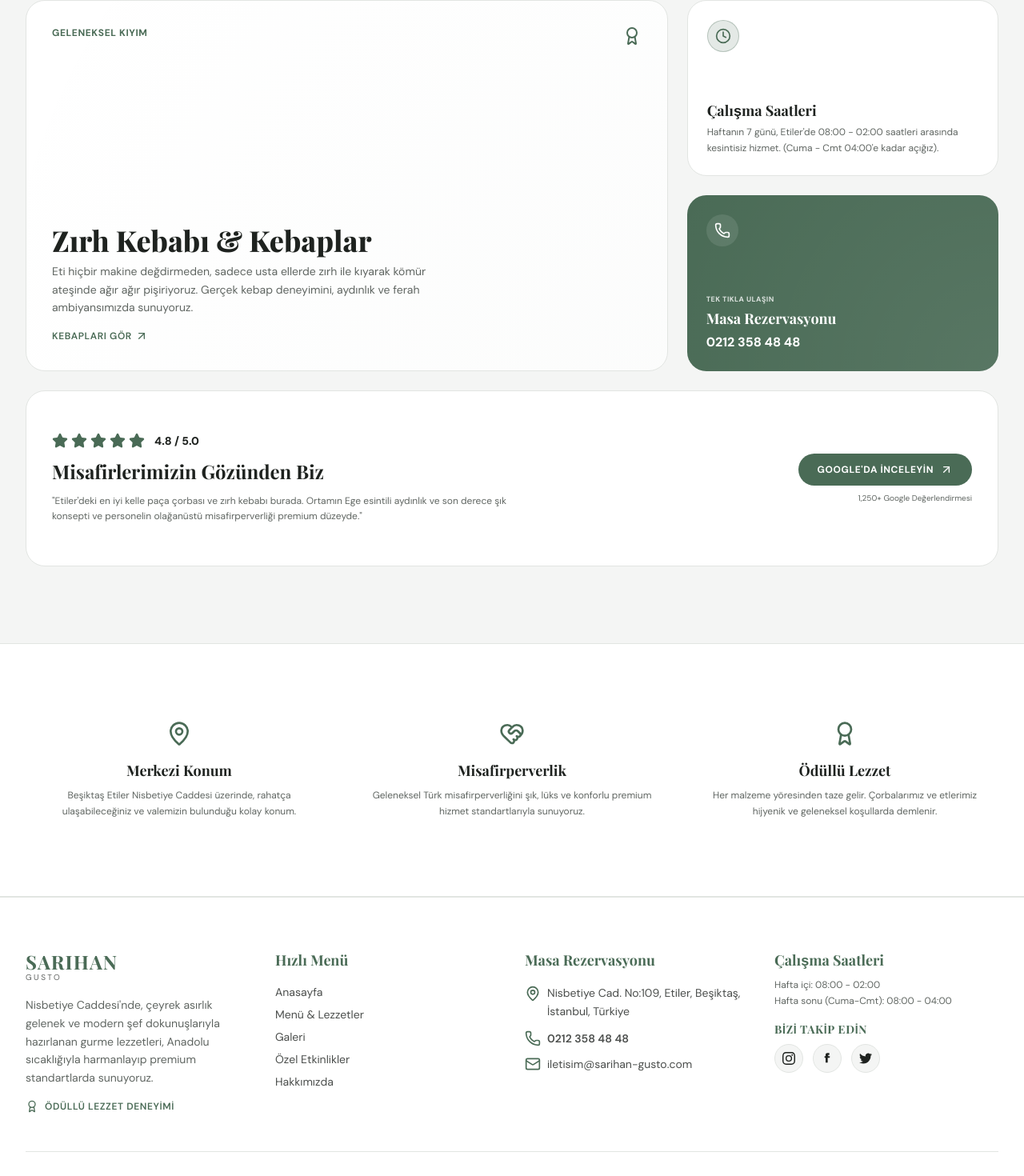
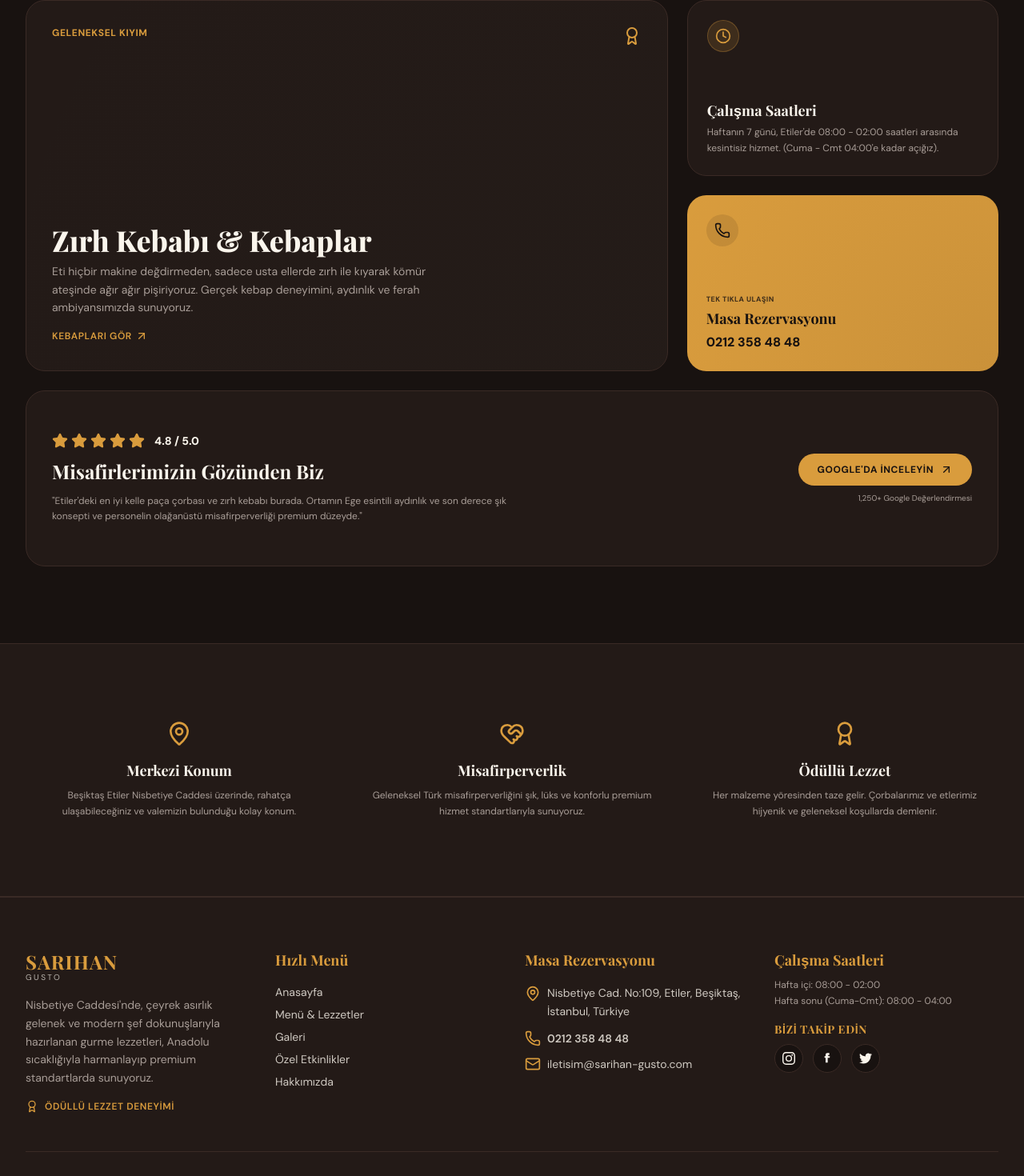
Before and after one commit to gunesmyasin60-debug/sarihan-gusto, a Next.js app: page / in a window 1280 px wide. Shown: the part 1121-2591 px from the top of the page at 80% size. Built offline with nearby package versions, Linux system fonts and the light colour scheme; a web font is replaced by a local one.

Commit message:
feat: complete ultimate Mahogany & Gold premium redesign across all pages

```diff
--- a/src/app/galeri/page.tsx
+++ b/src/app/galeri/page.tsx
@@ -111,7 +111,7 @@ export default function GalleryPage() {
                   aria-selected={isActive}
                   className={`px-5 py-2 rounded-full text-xs font-semibold uppercase tracking-wider whitespace-nowrap transition-all duration-300 cursor-pointer focus:outline-none ${
                     isActive
-                      ? "bg-accent text-white shadow-lg shadow-accent/15"
+                      ? "bg-accent text-wood-dark shadow-lg shadow-accent/15"
                       : "bg-card border border-card-border text-foreground hover:border-accent hover:text-accent"
                   }`}
                 >
@@ -166,7 +166,7 @@ export default function GalleryPage() {
                 initial={{ opacity: 0 }}
                 animate={{ opacity: 1 }}
                 exit={{ opacity: 0 }}
-                className="fixed inset-0 z-50 bg-[#1E221F]/95 backdrop-blur-md flex flex-col items-center justify-center p-4 md:p-10"
+                className="fixed inset-0 z-50 bg-[#181210]/95 backdrop-blur-md flex flex-col items-center justify-center p-4 md:p-10"
                 role="dialog"
                 aria-modal="true"
                 aria-label="Görsel Detay Ekranı"
--- a/src/app/globals.css
+++ b/src/app/globals.css
@@ -1,17 +1,17 @@
 @import "tailwindcss";
 
 @theme {
-  /* Renk Paleti - Ege Keteni & Adaçayı (Göz Dostu Açık Tema) */
-  --color-brand-gold: #5E7A68;
-  --color-brand-gold-hover: #4D6456;
+  /* Renk Paleti - Koyu Maun & Bal Altını (Premium Mahogany & Gold) */
+  --color-brand-gold: #D99C3D;
+  --color-brand-gold-hover: #C28B32;
 
-  --color-wood-dark: #292C2A;
-  --color-wood-light: #3D423F;
-  --color-wood-amber: #505652;
+  --color-wood-dark: #181210;
+  --color-wood-light: #231A17;
+  --color-wood-amber: #3A2A25;
 
-  --color-stone-light: #F6F6F4;
-  --color-stone-cream: #FFFFFF;
-  --color-stone-dark: #E1E4DF;
+  --color-stone-light: #181210;
+  --color-stone-cream: #231A17;
+  --color-stone-dark: #3A2A25;
 
   /* Fontlar */
   --font-serif: var(--font-playfair), serif;
@@ -23,23 +23,23 @@
 
 /* Light / Dark Mode CSS Değişkenleri */
 :root {
-  --background: #F4F5F4;
-  --foreground: #1E221F;
-  --card-bg: #FFFFFF;
-  --card-border: #E2E5E2;
-  --accent: #4A6B56;
-  --muted: #606662;
-  --input-bg: #FFFFFF;
+  --background: #181210;
+  --foreground: #FAF5EC;
+  --card-bg: #231A17;
+  --card-border: #3A2A25;
+  --accent: #D99C3D;
+  --muted: #A89D97;
+  --input-bg: #1E1614;
 }
 
 .dark {
-  --background: #222623;
-  --foreground: #E4E7E4;
-  --card-bg: #2B302C;
-  --card-border: #3A403C;
-  --accent: #8FAF6C;
-  --muted: #8A918C;
-  --input-bg: #2B302C;
+  --background: #110C0B;
+  --foreground: #EDE8DF;
+  --card-bg: #1B1210;
+  --card-border: #2B1D1A;
+  --accent: #E2C569;
+  --muted: #968D88;
+  --input-bg: #1A110E;
 }
 
 @theme inline {
--- a/src/app/hakkimizda/page.tsx
+++ b/src/app/hakkimizda/page.tsx
@@ -94,7 +94,7 @@ export default function AboutPage() {
               <div className="relative z-10 pt-2">
                 <Link
                   href="/rezervasyon"
-                  className="inline-flex items-center space-x-2 bg-wood-dark text-stone-light px-8 py-3.5 rounded-full text-xs font-bold uppercase tracking-wider hover:scale-105 transition-all duration-300 shadow-xl shadow-wood-dark/25"
+                  className="inline-flex items-center space-x-2 bg-wood-dark text-foreground px-8 py-3.5 rounded-full text-xs font-bold uppercase tracking-wider hover:scale-105 transition-all duration-300 shadow-xl shadow-wood-dark/25"
                 >
                   <span>Masa Ayır</span>
                   <ArrowRight className="w-4 h-4 text-accent" />
--- a/src/app/menu/page.tsx
+++ b/src/app/menu/page.tsx
@@ -106,7 +106,7 @@ export default function MenuPage() {
                       aria-selected={isActive}
                       className={`px-5 py-2.5 rounded-full text-xs font-semibold uppercase tracking-wider whitespace-nowrap transition-all duration-300 cursor-pointer ${
                         isActive
-                          ? "bg-accent text-white shadow-lg shadow-accent/15"
+                          ? "bg-accent text-wood-dark shadow-lg shadow-accent/15"
                           : "bg-card border border-card-border text-foreground hover:border-accent hover:text-accent"
                       }`}
                     >
@@ -209,7 +209,7 @@ export default function MenuPage() {
                       </span>
                       <Link
                         href="/rezervasyon"
-                        className="px-4 py-2 rounded-full text-xs font-bold uppercase tracking-wider bg-accent text-white hover:bg-brand-gold-hover hover:scale-102 transition-all duration-300 focus:outline-none"
+                        className="px-4 py-2 rounded-full text-xs font-bold uppercase tracking-wider bg-accent text-wood-dark hover:bg-brand-gold-hover hover:scale-102 transition-all duration-300 focus:outline-none"
                       >
                         Masa Ayır
                       </Link>
--- a/src/app/page.tsx
+++ b/src/app/page.tsx
@@ -71,9 +71,9 @@ export default function HomePage() {
           className="relative min-h-[90vh] flex items-center bg-background overflow-hidden"
           aria-label="Sarıhan Gusto Karşılama Alanı"
         >
-          {/* Soyut Anadolu Güneşi Desenli Arka Plan Katmanı (Adaçayı Rengi) */}
-          <div className="absolute inset-0 bg-[radial-gradient(circle_at_bottom_right,rgba(74,107,86,0.06),transparent_60%)] z-1" />
-          <div className="absolute inset-0 bg-[linear-gradient(to_bottom,rgba(244,245,244,0.1),rgba(244,245,244,0.3))] z-1" />
+          {/* Soyut Anadolu Güneşi Desenli Arka Plan Katmanı (Bal Altını Rengi) */}
+          <div className="absolute inset-0 bg-[radial-gradient(circle_at_bottom_right,rgba(217,156,61,0.15),transparent_60%)] z-1" />
+          <div className="absolute inset-0 bg-[linear-gradient(to_bottom,rgba(24,18,16,0.3),rgba(24,18,16,0.9))] z-1" />
 
           <div className="max-w-7xl mx-auto px-4 sm:px-6 lg:px-8 relative z-10 py-24 md:py-32 grid grid-cols-1 lg:grid-cols-2 gap-12 items-center">
             {/* Sol: Metin İçeriği */}
@@ -92,7 +92,7 @@ export default function HomePage() {
               <div className="flex flex-col sm:flex-row items-stretch sm:items-center gap-4 pt-4">
                 <Link
                   href="/rezervasyon"
-                  className="px-8 py-3.5 rounded-full text-sm font-semibold uppercase tracking-wider bg-accent text-white hover:bg-brand-gold-hover hover:scale-[1.02] shadow-lg shadow-accent/15 transition-all duration-300 text-center cursor-pointer"
+                  className="px-8 py-3.5 rounded-full text-sm font-semibold uppercase tracking-wider bg-accent text-wood-dark hover:bg-brand-gold-hover hover:scale-[1.02] shadow-lg shadow-accent/15 transition-all duration-300 text-center cursor-pointer"
                   aria-label="Hızlı rezervasyon yapın"
                 >
                   Masa Ayır
@@ -186,14 +186,14 @@ export default function HomePage() {
               </div>
 
               {/* Kart 3: Telefon & Rezervasyon İletişim (Adaçayı Yeşili ve Beyaz Yazı ile Premium Uyum) */}
-              <div className="rounded-3xl bg-accent text-white p-6 flex flex-col justify-between text-left premium-hover relative overflow-hidden">
-                <div className="absolute inset-0 bg-[radial-gradient(circle_at_bottom_right,rgba(255,255,255,0.08),transparent)]" />
-                <div className="w-10 h-10 rounded-full bg-white/10 flex items-center justify-center text-white">
+              <div className="rounded-3xl bg-accent text-wood-dark p-6 flex flex-col justify-between text-left premium-hover relative overflow-hidden">
+                <div className="absolute inset-0 bg-[radial-gradient(circle_at_bottom_right,rgba(24,18,16,0.08),transparent)]" />
+                <div className="w-10 h-10 rounded-full bg-wood-dark/10 flex items-center justify-center text-wood-dark">
                   <Phone className="w-5 h-5" />
                 </div>
                 <div className="space-y-1 relative z-10">
-                  <span className="text-[9px] uppercase tracking-wider font-bold text-white/80">Tek Tıkla Ulaşın</span>
-                  <h3 className="font-serif text-lg font-bold text-white">Masa Rezervasyonu</h3>
+                  <span className="text-[9px] uppercase tracking-wider font-bold text-wood-dark/80">Tek Tıkla Ulaşın</span>
+                  <h3 className="font-serif text-lg font-bold text-wood-dark">Masa Rezervasyonu</h3>
                   <a
                     href={`tel:${RESTORAN_BILGILERI.phoneRaw}`}
                     className="text-base font-extrabold block hover:underline"
@@ -223,11 +223,11 @@ export default function HomePage() {
                     href={RESTORAN_BILGILERI.mapsLink}
                     target="_blank"
                     rel="noopener noreferrer"
-                    className="inline-flex items-center space-x-2 bg-accent text-white px-6 py-3 rounded-full text-xs font-bold uppercase tracking-wider hover:bg-brand-gold-hover hover:scale-105 transition-all duration-300 focus:outline-none cursor-pointer"
+                    className="inline-flex items-center space-x-2 bg-accent text-wood-dark px-6 py-3 rounded-full text-xs font-bold uppercase tracking-wider hover:bg-brand-gold-hover hover:scale-105 transition-all duration-300 focus:outline-none cursor-pointer"
                     aria-label="Google Haritalar'da tüm yorumları gör"
                   >
                     <span>Google'da İnceleyin</span>
-                    <ArrowUpRight className="w-4 h-4 text-white" />
+                    <ArrowUpRight className="w-4 h-4 text-wood-dark" />
                   </a>
                   <span className="text-[10px] text-muted mt-2">1,250+ Google Değerlendirmesi</span>
                 </div>
--- a/src/app/rezervasyon/page.tsx
+++ b/src/app/rezervasyon/page.tsx
@@ -149,7 +149,7 @@ export default function ReservationPage() {
                     </button>
                     <a
                       href={`tel:${RESTORAN_BILGILERI.phoneRaw}`}
-                      className="px-6 py-2.5 rounded-full text-xs font-bold uppercase tracking-wider bg-accent text-white hover:bg-brand-gold-hover"
+                      className="px-6 py-2.5 rounded-full text-xs font-bold uppercase tracking-wider bg-accent text-wood-dark hover:bg-brand-gold-hover"
                     >
                       Bizi Arayın
                     </a>
@@ -357,7 +357,7 @@ export default function ReservationPage() {
                 <button
                   type="submit"
                   disabled={submitStatus.status === "loading"}
-                  className="w-full px-8 py-4 bg-accent text-white hover:bg-brand-gold-hover hover:scale-[1.01] rounded-xl text-sm font-semibold uppercase tracking-wider transition-all duration-300 shadow-lg shadow-accent/15 cursor-pointer flex items-center justify-center space-x-2 focus:outline-none"
+                  className="w-full px-8 py-4 bg-accent text-wood-dark hover:bg-brand-gold-hover hover:scale-[1.01] rounded-xl text-sm font-semibold uppercase tracking-wider transition-all duration-300 shadow-lg shadow-accent/15 cursor-pointer flex items-center justify-center space-x-2 focus:outline-none"
                 >
                   {submitStatus.status === "loading" ? (
                     <>
--- a/src/components/ui/Button.tsx
+++ b/src/components/ui/Button.tsx
@@ -22,7 +22,7 @@ export default function Button({
     "inline-flex items-center justify-center font-medium rounded-full cursor-pointer transition-all duration-300 focus:outline-none focus:ring-2 focus:ring-accent focus:ring-offset-2 disabled:opacity-50 disabled:cursor-not-allowed";
 
   const variants = {
-    solid: "bg-accent text-white hover:bg-brand-gold-hover hover:scale-[1.02] shadow-md shadow-accent/10 border border-transparent",
+    solid: "bg-accent text-wood-dark hover:bg-brand-gold-hover hover:scale-[1.02] shadow-md shadow-accent/10 border border-transparent",
     outline: "bg-transparent text-accent border border-accent hover:bg-accent/10 hover:scale-[1.02]",
     ghost: "bg-transparent text-foreground hover:bg-card hover:text-accent border border-transparent",
   };
--- a/src/components/ui/Footer.tsx
+++ b/src/components/ui/Footer.tsx
@@ -108,7 +108,7 @@ export default function Footer() {
                   href={RESTORAN_BILGILERI.socials.instagram}
                   target="_blank"
                   rel="noopener noreferrer"
-                  className="w-9 h-9 rounded-full bg-background border border-card-border flex items-center justify-center text-foreground hover:bg-accent hover:text-white transition-all duration-300 focus:outline-none focus:ring-2 focus:ring-accent"
+                  className="w-9 h-9 rounded-full bg-background border border-card-border flex items-center justify-center text-foreground hover:bg-accent hover:text-wood-dark transition-all duration-300 focus:outline-none focus:ring-2 focus:ring-accent"
                   aria-label="Sarıhan Gusto Instagram Sayfası"
                 >
                   <svg className="w-4 h-4 fill-current" viewBox="0 0 24 24">
@@ -119,7 +119,7 @@ export default function Footer() {
                   href={RESTORAN_BILGILERI.socials.facebook}
                   target="_blank"
                   rel="noopener noreferrer"
-                  className="w-9 h-9 rounded-full bg-background border border-card-border flex items-center justify-center text-foreground hover:bg-accent hover:text-white transition-all duration-300 focus:outline-none focus:ring-2 focus:ring-accent"
+                  className="w-9 h-9 rounded-full bg-background border border-card-border flex items-center justify-center text-foreground hover:bg-accent hover:text-wood-dark transition-all duration-300 focus:outline-none focus:ring-2 focus:ring-accent"
                   aria-label="Sarıhan Gusto Facebook Sayfası"
                 >
                   <svg className="w-4 h-4 fill-current" viewBox="0 0 24 24">
@@ -130,7 +130,7 @@ export default function Footer() {
                   href={RESTORAN_BILGILERI.socials.twitter}
                   target="_blank"
                   rel="noopener noreferrer"
-                  className="w-9 h-9 rounded-full bg-background border border-card-border flex items-center justify-center text-foreground hover:bg-accent hover:text-white transition-all duration-300 focus:outline-none focus:ring-2 focus:ring-accent"
+                  className="w-9 h-9 rounded-full bg-background border border-card-border flex items-center justify-center text-foreground hover:bg-accent hover:text-wood-dark transition-all duration-300 focus:outline-none focus:ring-2 focus:ring-accent"
                   aria-label="Sarıhan Gusto Twitter Sayfası"
                 >
                   <svg className="w-4 h-4 fill-current" viewBox="0 0 24 24">
--- a/src/components/ui/Navbar.tsx
+++ b/src/components/ui/Navbar.tsx
@@ -111,7 +111,7 @@ export default function Navbar() {
 
             <Link
               href="/rezervasyon"
-              className="inline-flex items-center justify-center px-5 py-2 rounded-full text-xs font-semibold uppercase tracking-wider bg-accent text-white hover:bg-brand-gold-hover hover:scale-[1.02] shadow-md shadow-accent/10 transition-all duration-300 focus:outline-none"
+              className="inline-flex items-center justify-center px-5 py-2 rounded-full text-xs font-semibold uppercase tracking-wider bg-accent text-wood-dark hover:bg-brand-gold-hover hover:scale-[1.02] shadow-md shadow-accent/10 transition-all duration-300 focus:outline-none"
             >
               {lang === "tr" ? "Masa Ayır" : "Book Table"}
             </Link>
@@ -171,7 +171,7 @@ export default function Navbar() {
                 <Link
                   href="/rezervasyon"
                   onClick={() => setIsOpen(false)}
-                  className="px-6 py-2 rounded-full text-xs font-semibold uppercase tracking-wider bg-accent text-white hover:bg-brand-gold-hover transition-all duration-300"
+                  className="px-6 py-2 rounded-full text-xs font-semibold uppercase tracking-wider bg-accent text-wood-dark hover:bg-brand-gold-hover transition-all duration-300"
                 >
                   {lang === "tr" ? "Masa Ayır" : "Book Table"}
                 </Link>
```
Also changed, not shown: src/app/admin/page.tsx (+22 -22 lines), src/app/iletisim/page.tsx (+4 -4 lines).
